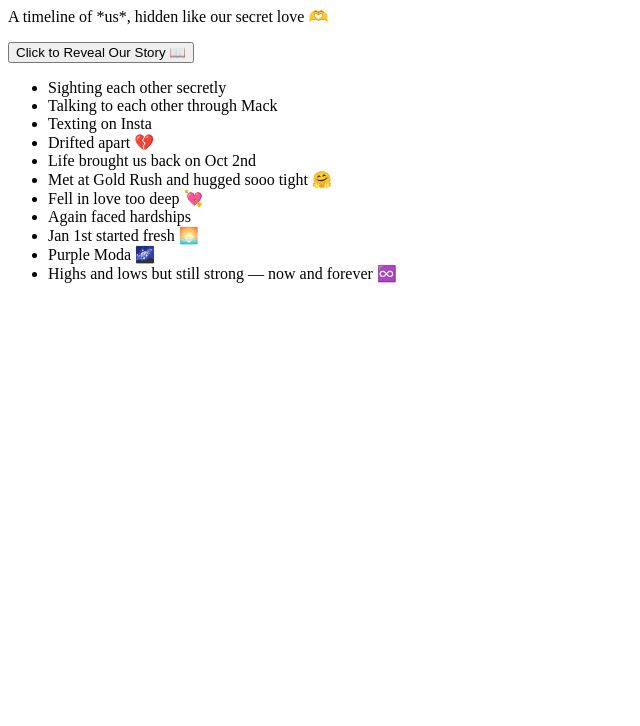
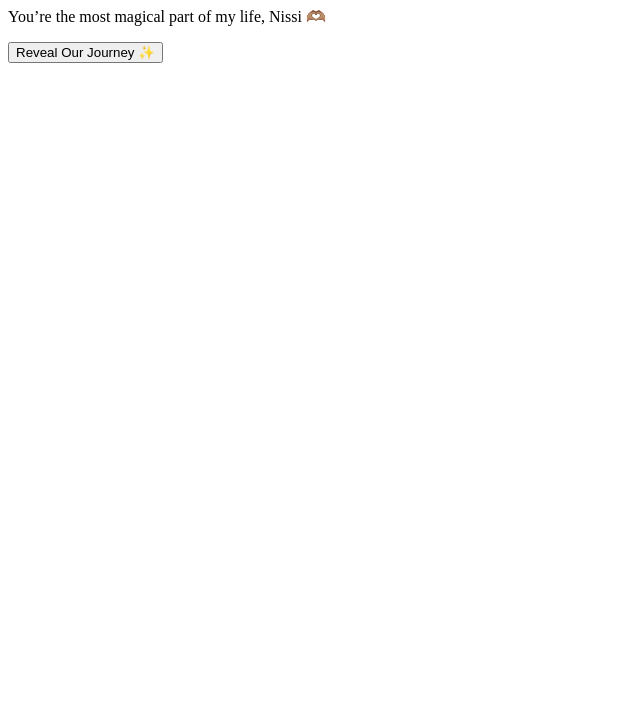
Before and after one commit to neil24-c/cyber-security, a plain HTML site: page index.html in a window 1280 px wide. Shown: the part 74-800 px from the top of the page, without its empty margins (0-640 px from the left). Drawn offline with Linux system fonts and the light colour scheme.

Commit message:
Update index.html

```diff
--- a/index.html
+++ b/index.html
@@ -3,32 +3,24 @@
 <head>
   <meta charset="UTF-8" />
   <meta name="viewport" content="width=device-width, initial-scale=1.0"/>
-  <title>Happy Girlfriend’s Day, My Love 💖</title>
+  <title>For My Baby Girl ❤️</title>
   <link rel="stylesheet" href="style.css" />
 </head>
 <body>
+  <audio autoplay loop id="bgMusic">
+    <source src="othaiyadi pathayila ( s l o w e d  r e v e r b )  lilvibex.mp3" type="audio/mpeg">
+    Your browser does not support the audio element.
+  </audio>
+
   <div class="container">
-    <h1>Happy Girlfriend’s Day, Nissi ❤️</h1>
-    <p class="subtitle">A timeline of *us*, hidden like our secret love 🫶</p>
-    <button id="startBtn">Click to Reveal Our Story 📖</button>
+    <h1>Happy Girlfriend's Day 💖</h1>
+    <p class="intro">You’re the most magical part of my life, Nissi 🫶🏽</p>
 
-    <ul class="timeline hidden" id="timeline">
-      <li>Sighting each other secretly</li>
-      <li>Talking to each other through Mack</li>
-      <li>Texting on Insta</li>
-      <li>Drifted apart 💔</li>
-      <li>Life brought us back on Oct 2nd</li>
-      <li>Met at Gold Rush and hugged sooo tight 🤗</li>
-      <li>Fell in love too deep 💘</li>
-      <li>Again faced hardships</li>
-      <li>Jan 1st started fresh 🌅</li>
-      <li>Purple Moda 🌌</li>
-      <li>Highs and lows but still strong — now and forever ♾️</li>
-    </ul>
+    <button id="revealBtn">Reveal Our Journey ✨</button>
 
-    <audio id="bgMusic" loop>
-      <source src="othaiyadi pathayila ( s l o w e d  r e v e r b )  lilvibex.mp3" type="audio/mpeg" />
-    </audio>
+    <div id="timeline" class="timeline hidden">
+      <!-- Timeline entries will appear one by one -->
+    </div>
   </div>
 
   <script src="script.js"></script>
```
